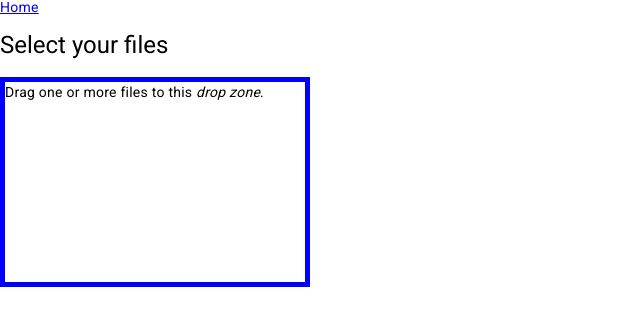
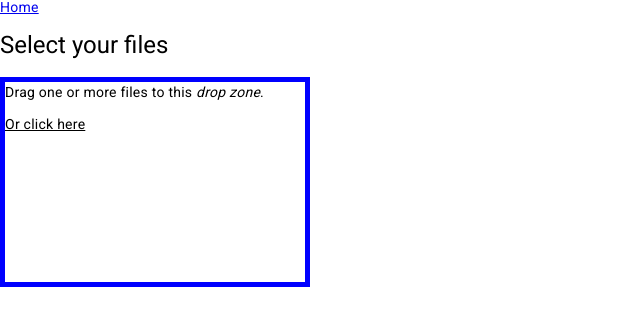
Before and after one commit to ThisIsArnab/file-sharing-app-ui, an Angular app: page /upload in a window 1280 px wide. Shown: the part 115-440 px from the top of the page, without its empty margins (0-640 px from the left). Built offline with nearby package versions, Linux system fonts and the light colour scheme.

Commit message:
feat: Added support to select files using file picker dialog

```diff
--- a/src/app/file-upload/file-upload.component.html
+++ b/src/app/file-upload/file-upload.component.html
@@ -1,9 +1,13 @@
 <div class="container">
     <h1>Select your files</h1>
 
-    <div class="drop-zone" (drop)="dropHandler($event);" (dragover)="dragOverHandler($event);">
-        <p>Drag one or more files to this <i>drop zone</i>.</p>
-    </div>
+    <label for="file-upload">
+        <input #fileInput (change)="inputFileHandler(fileInput.files)" type="file" name="file-upload" id="file-upload" multiple style="display: none;">
+        <div class="drop-zone" (drop)="dropHandler($event);" (dragover)="dragOverHandler($event);">
+            <p>Drag one or more files to this <i>drop zone</i>.</p>
+            <p><u>Or click here</u></p>
+        </div>
+    </label>
 
     <div>
         @for (file of files; track file.name) {
--- a/src/app/file-upload/file-upload.component.ts
+++ b/src/app/file-upload/file-upload.component.ts
@@ -22,7 +22,6 @@ export class FileUploadComponent {
         event.preventDefault();
 
         if (event.dataTransfer?.items) {
-            // event.dataTransfer.items
             // Use DataTransferItemList interface to access the file(s)
             [...event.dataTransfer.items].forEach((item, i) => {
                 // If dropped items aren't files, reject them
@@ -45,10 +44,16 @@ export class FileUploadComponent {
 
     dragOverHandler(event: DragEvent) {
         event.preventDefault();
-        // console.log('Dragover event', event);
     }
 
     removeFile(index: number) {
         this.files.splice(index, 1);
     }
+
+    inputFileHandler(files: FileList | null) {
+        if(files) {
+            [...files].forEach(file => this.files.push(file));
+        }
+        console.log('file input handler', files);
+    }
 }
```
